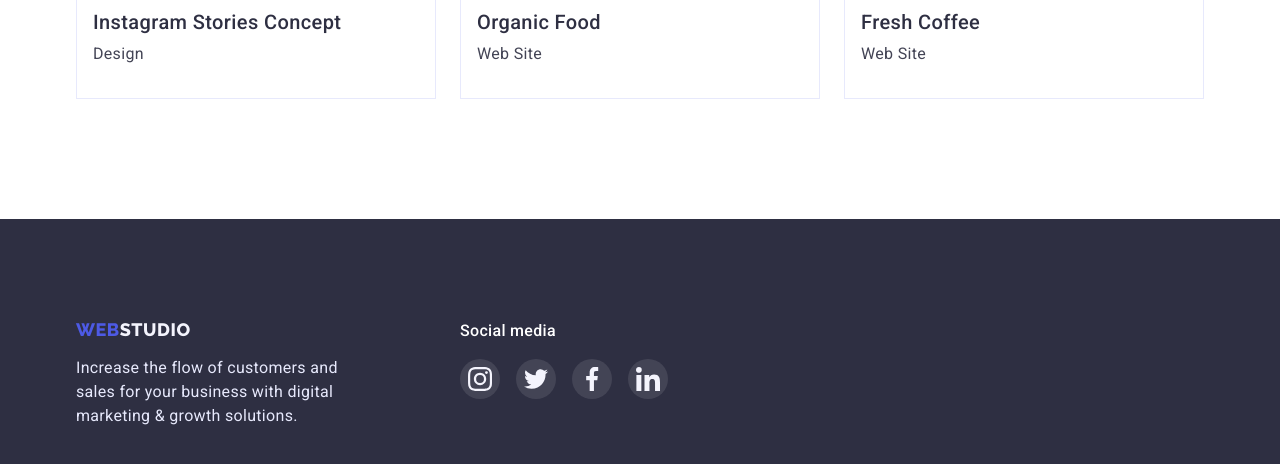
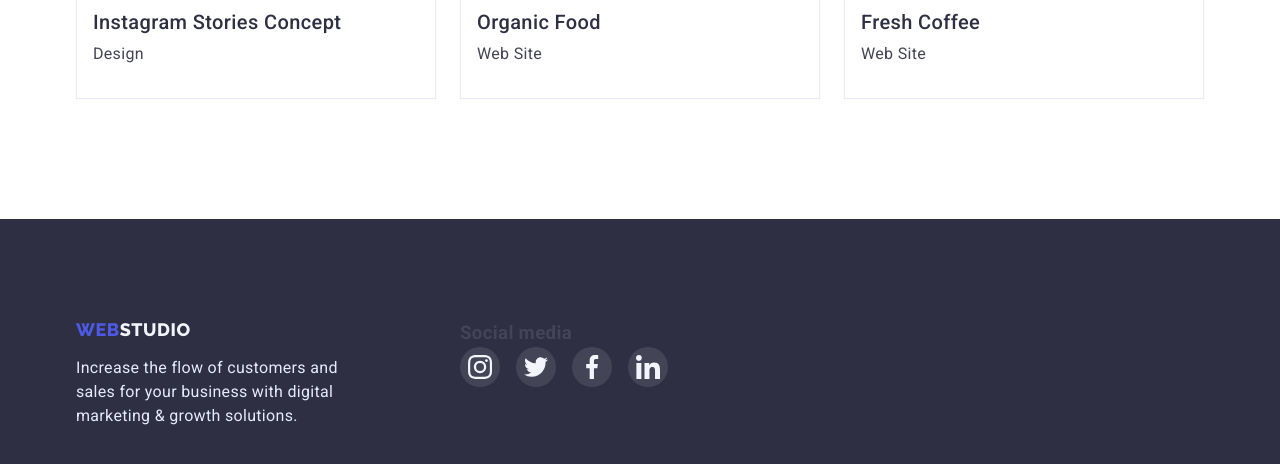
Before and after one commit to YuriyBeregovoy/goit-markup-hw-04, a plain HTML site: page portfolio.html in a window 1280 px wide. Shown: the part 1551-2015 px from the top of the page. Drawn offline with nearby package versions, Linux system fonts and the light colour scheme.

Commit message:
corrected a tag in the footer

```diff
--- a/css/styles.css
+++ b/css/styles.css
@@ -420,7 +420,7 @@ img {
   margin-right: 0;
   margin-bottom: 16px;
 }
-.title-social-link {
+.text-social-link {
   font-weight: 500;
   font-size: 16px;
   line-height: 1.5;
```
Also changed, not shown: index.html (+1 -1 lines).
